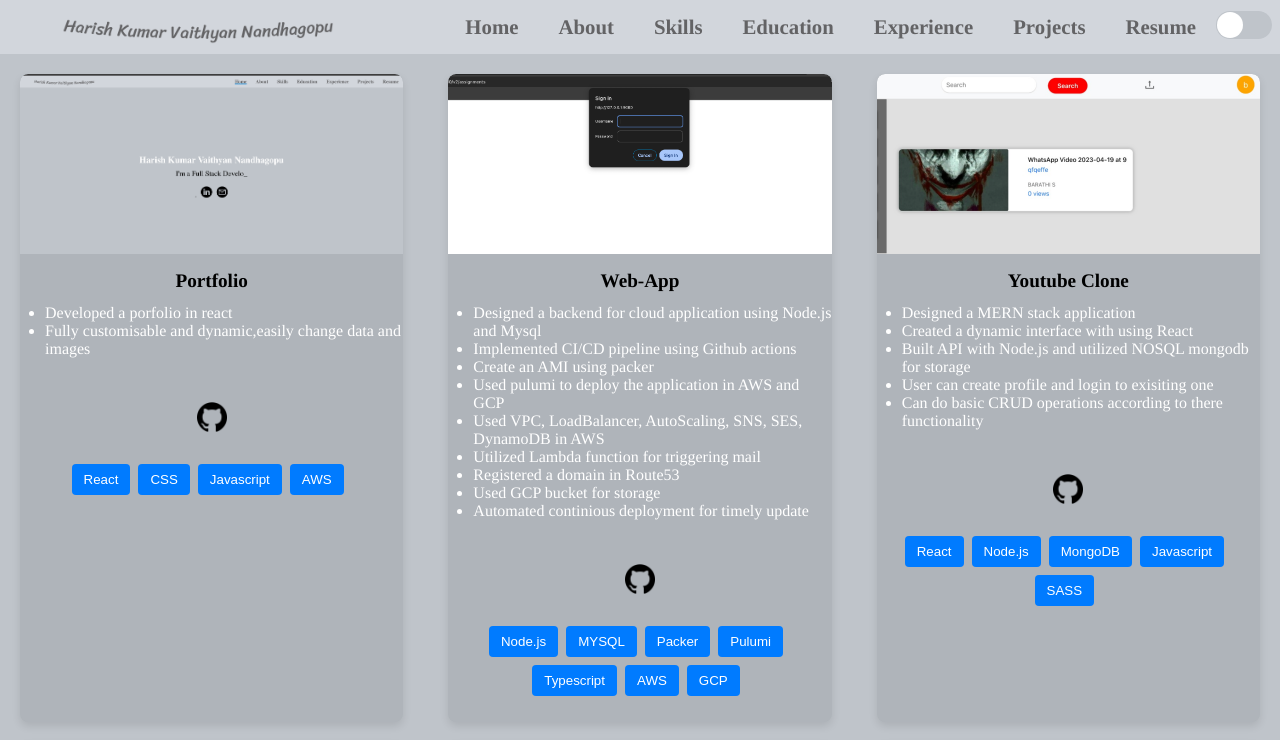
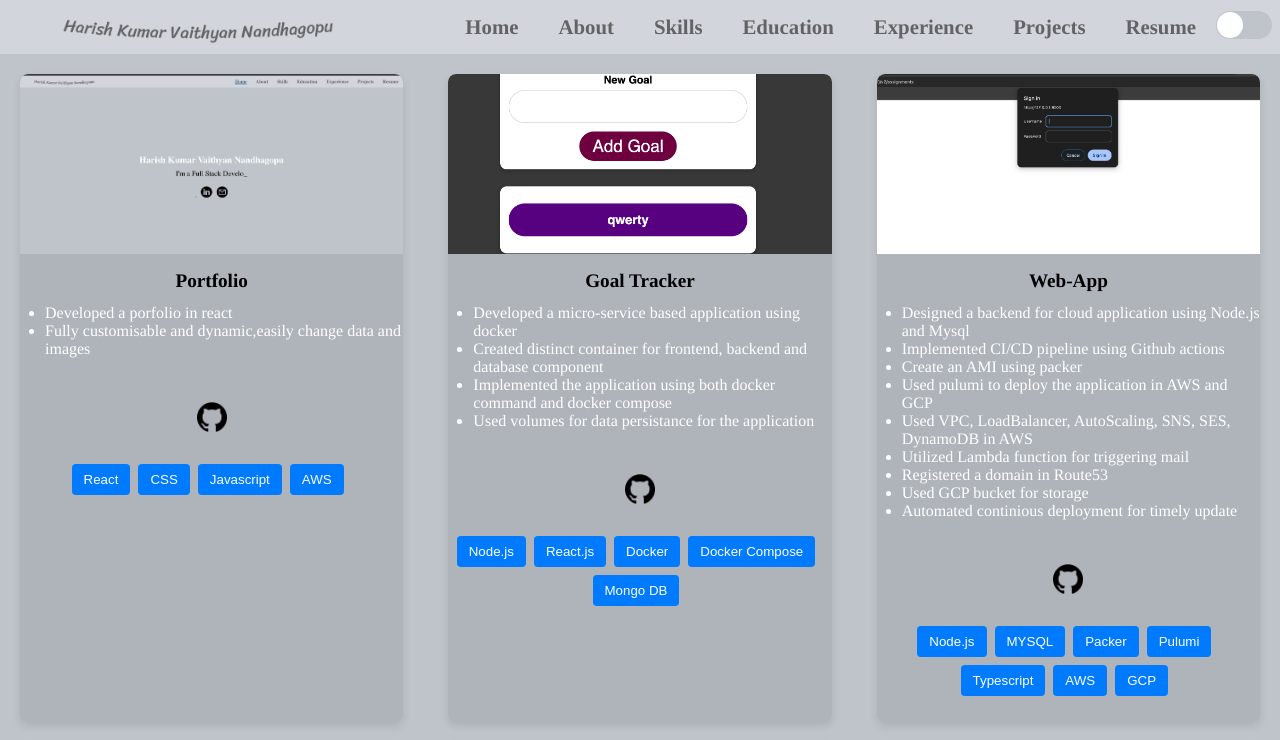
Before and after one commit to Harish2603/portfolio, a React (Create React App) app: page /projects in a window 1280 px wide. Shown: the top 740 px of the page. Built offline with nearby package versions, Linux system fonts and the light colour scheme.

Commit message:
added skill and project

```diff
--- a/src/Projects/Projects.js
+++ b/src/Projects/Projects.js
@@ -8,10 +8,13 @@ import eatery from '../images/eatery.png';
 import carrental from '../images/carrental.png';
 import utube from '../images/utube.png';
 import expense from '../images/expense.png';
+import goal_tracker from '../images/goal_tracker.png';
+
+let a = 0;
 
 const projects = [
   {
-    id: 1,
+    id: a+1,
     title: 'Portfolio',
     description: [
      'Developed a porfolio in react',
@@ -24,7 +27,22 @@ const projects = [
 
   },
   {
-    id: 2,
+    id: a+1,
+    title: 'Goal Tracker',
+    description: [
+        'Developed a micro-service based application using docker',
+        'Created distinct container for frontend, backend and database component',
+        'Implemented the application using both docker command and docker compose',
+        'Used volumes for data persistance for the application',
+
+    ],
+    imageUrl: goal_tracker,
+    githubUrls: 'https://github.com/VNHarishKumar/GoalTracker',
+    skills: ['Node.js', 'React.js','Docker','Docker Compose','Mongo DB'],
+
+  },
+  {
+    id: a+1,
     title: 'Web-App',
     description: [
       'Designed a backend for cloud application using Node.js and Mysql',
@@ -44,7 +62,7 @@ const projects = [
 
   },
   {
-    id: 3,
+    id: a+1,
     title: 'Youtube Clone',
     description: [
         'Designed a MERN stack application',
@@ -60,7 +78,7 @@ const projects = [
 
   },
   {
-    id: 4,
+    id: a+1,
     title: 'Car Rental System',
     description: [
         'Implemented a feature rich car rental system using PL/SQL',
@@ -74,7 +92,7 @@ const projects = [
 
   },
   {
-    id: 5,
+    id: a+1,
     title: 'Eatery',
     description: [
         'Implemented a feature rich delivery system using Java Swing',
@@ -89,7 +107,7 @@ const projects = [
 
   },
   {
-    id: 6,
+    id: a+1,
     title: 'Expense Tracker',
     description: [
         'Designed and developed a visually striking and highly interactive Expense Tracker using React',
@@ -103,7 +121,7 @@ const projects = [
 
   },
   {
-    id: 7,
+    id: a+1,
     title: 'Fake News Detection',
     description: [
         'Implemented a fake news detection using python',
@@ -115,8 +133,8 @@ const projects = [
     imageUrl: fakenews,
     githubUrls: 'https://github.com/VNHarishKumar/FakeNewsDetection',
     skills: ['Python', 'Machine Learning'],
+  },
 
-  },
 
 ];
 
--- a/src/Skills/Skills.css
+++ b/src/Skills/Skills.css
@@ -77,3 +77,8 @@
     height: 123px;
     width: auto;
 }
+
+.docker{
+    height: 123px;
+    width: auto;
+}
--- a/src/Skills/Skills.js
+++ b/src/Skills/Skills.js
@@ -12,6 +12,7 @@ import gcp from '../images/google-cloud.png';
 import git from '../images/git.png';
 import cicd from '../images/GitHub Actions.png';
 import java from '../images/java.png';
+import docker from '../images/docker.png';
 
 const Skills = () => {
     return (
@@ -64,6 +65,9 @@ const Skills = () => {
                 <div className="icon12">
                     <img src={java} alt="java" className="java"  />
                 </div>
+                <div className="icon12">
+                    <img src={docker} alt="docker" className="docker"  />
+                </div>
             </div>
         </div>
     );
```
Also changed, not shown: src/images/docker.png (added), src/images/goal_tracker.png (added).
